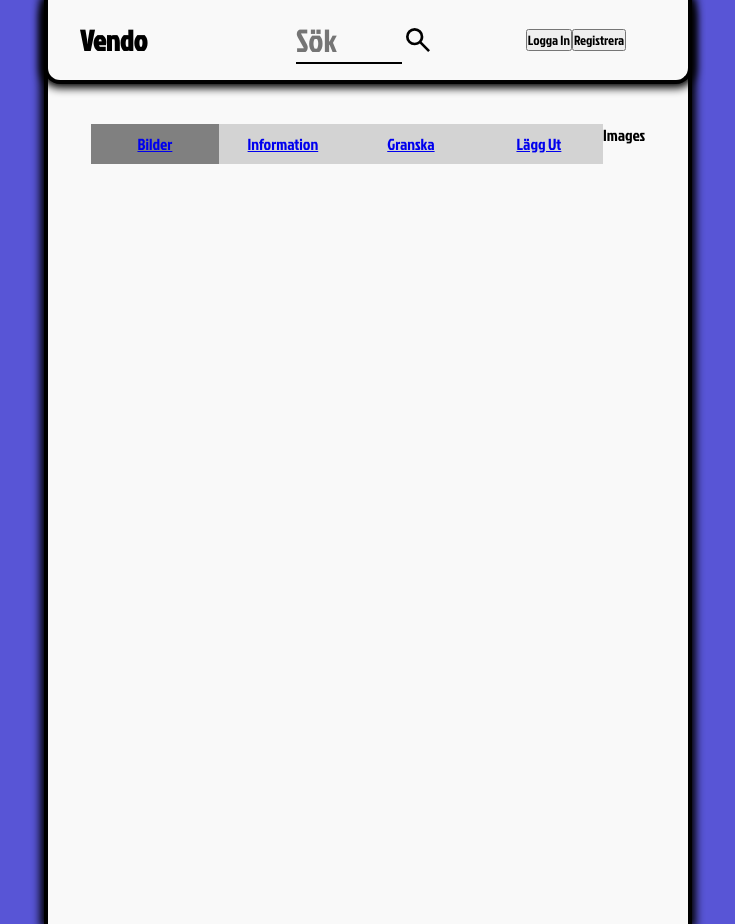
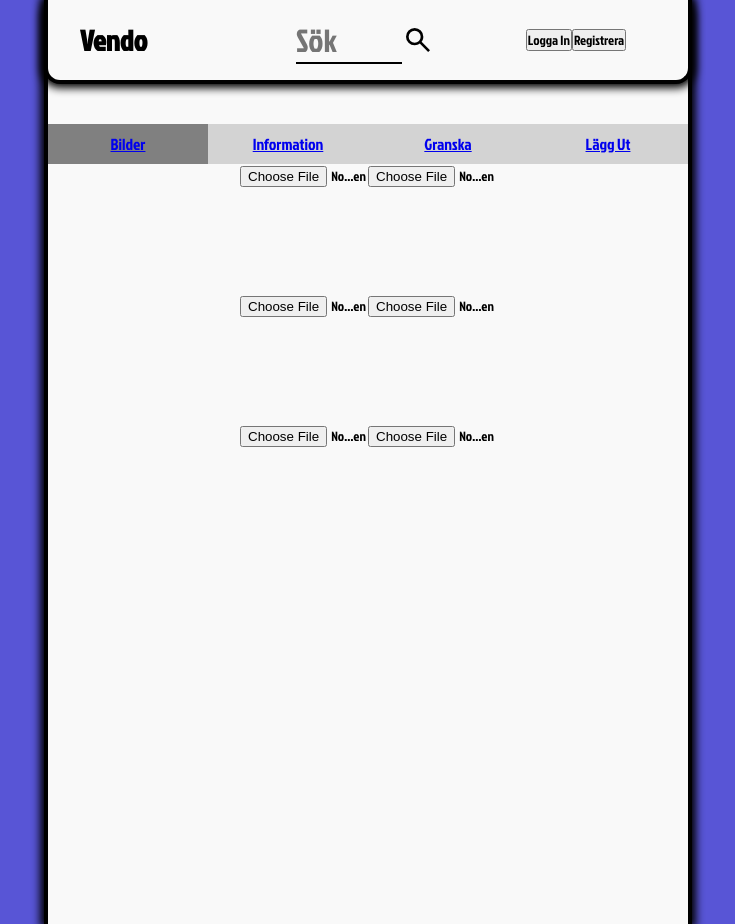
Before and after one commit to Anthymm/Vendo, a Vue app in the folder frontend/: page /create_ad/images in a window 1280 px wide. Shown: the whole page, without its empty margins (272-1007 px from the left). Built offline with nearby package versions, Linux system fonts and the light colour scheme; the HTML template or start-up script is replaced by a standard one.

Commit message:
imagePage WIP

```diff
--- a/frontend/src/components/generic/PageSelector.vue
+++ b/frontend/src/components/generic/PageSelector.vue
@@ -53,7 +53,6 @@ onMounted(() => {
 }
 
 .pageButton-container {
-  width: 40vw;
   height: 5vh;
 }
 </style>
--- a/frontend/src/pages/CreatedAdPages/ImagesPage.vue
+++ b/frontend/src/pages/CreatedAdPages/ImagesPage.vue
@@ -1 +1,25 @@
-<template>Images</template>
+<template>
+  <section class="imageGrid">
+    <input
+      type="file"
+      v-for="(i, index) in 6"
+      :key="'gridItem' + index"
+      class="imageGrid-item"
+      @change="checkFile"
+    />
+  </section>
+</template>
+
+<script setup>
+import '../../styles/pages/imagepage.scss'
+
+const checkFile = (event) => {
+  const file = event.target.files[0]
+  const el = event.target
+  const reader = new FileReader()
+  reader.readAsDataURL(file)
+  reader.onload = () => {
+    el.style.backgroundImage = `url(${reader.result})`
+  }
+}
+</script>
--- /dev/null
+++ b/frontend/src/styles/pages/imagepage.scss
@@ -0,0 +1,10 @@
+.imageGrid {
+  width: 20vw;
+  height: 50vh;
+
+  &-item {
+    width: 10vw;
+    height: 10vw;
+    background-size: contain;
+  }
+}
--- a/frontend/src/views/CreateAdView.vue
+++ b/frontend/src/views/CreateAdView.vue
@@ -1,6 +1,6 @@
 <template>
   <section class="create_ad">
-    <PageSelector :pages="pagesArray" />
+    <PageSelector :pages="pagesArray" :style="{ width: '100%' }" />
     <RouterView />
   </section>
 </template>
@@ -21,5 +21,6 @@ const pagesArray = [
   width: 100%;
   display: flex;
   justify-content: center;
+  flex-wrap: wrap;
 }
 </style>
```
